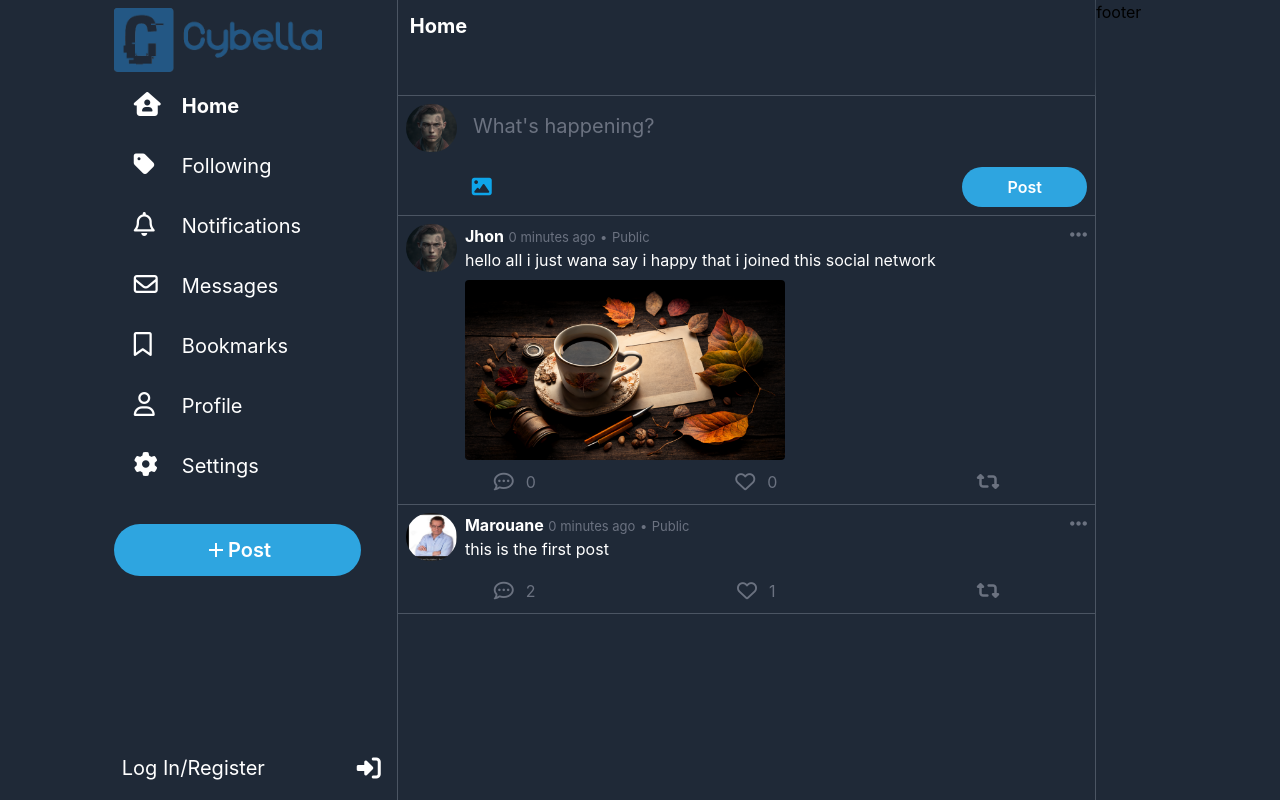
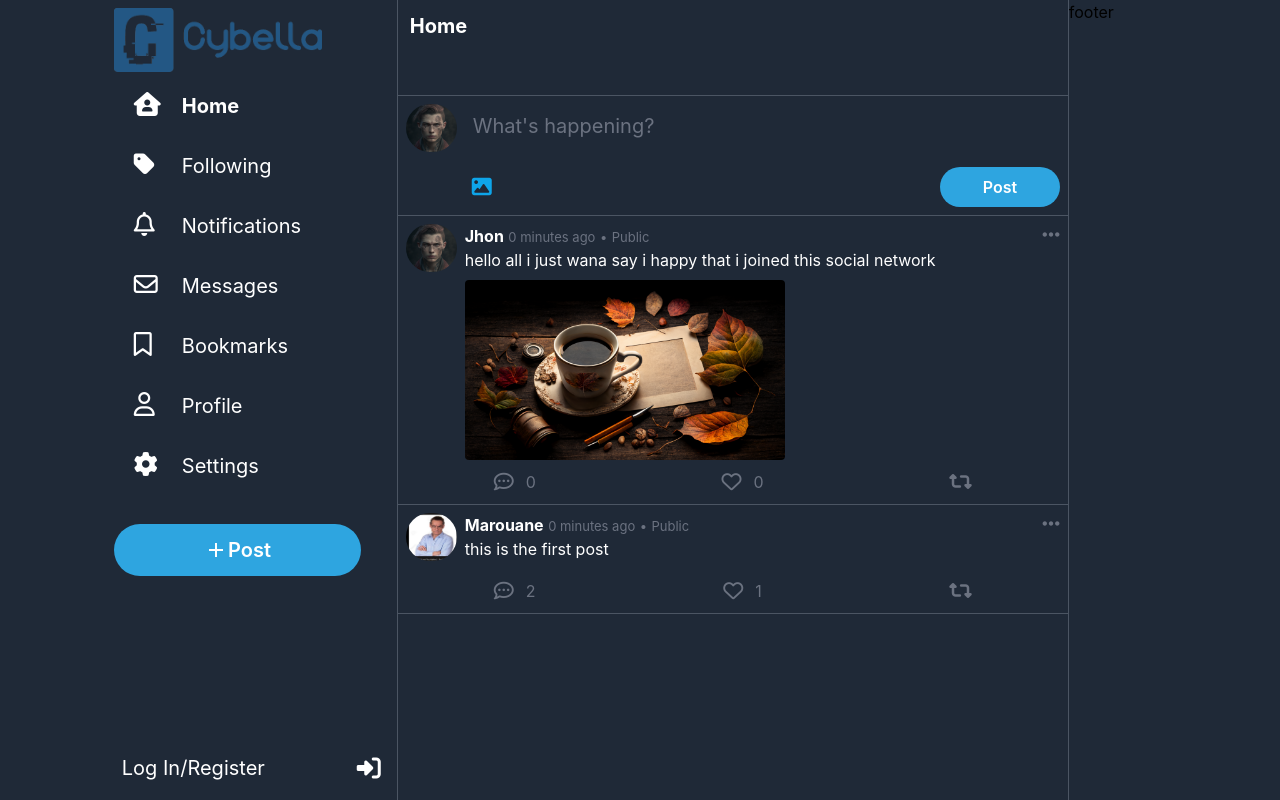
Before and after one commit to MarouBen/Cybella-Network, a Django app: page / in a window 1280 px wide. Run offline with Django 3.2, Linux system fonts and the light colour scheme; data comes from the database, SQL or seed files in the repository; some libraries are stand-ins or nearby versions.

Commit message:
added a max width to posts div

```diff
--- a/network/templates/network/layout.html
+++ b/network/templates/network/layout.html
@@ -50,7 +50,7 @@
         </nav>
         <!-- Sidebar -->
         <div class="body h-screen flex flex-row w-[69%] ml-[31%] ">
-            <div class="bg-gray-800 flex-grow relative border-x border-gray-600">
+            <div class="bg-gray-800 flex-grow relative border-x border-gray-600 max-w-2xl">
                 <div class=" w-full backdrop-blur-md backdrop-filter h-24 bg-gray-800 sticky p-3 text-xl text-white font-bold border-b border-gray-600">
                     Home
                 </div>
--- a/theme/static/css/dist/styles.css
+++ b/theme/static/css/dist/styles.css
@@ -904,6 +904,18 @@ select {
   max-width: 20rem;
 }
 
+.max-w-xl {
+  max-width: 36rem;
+}
+
+.max-w-md {
+  max-width: 28rem;
+}
+
+.max-w-2xl {
+  max-width: 42rem;
+}
+
 .flex-grow {
   flex-grow: 1;
 }
```
